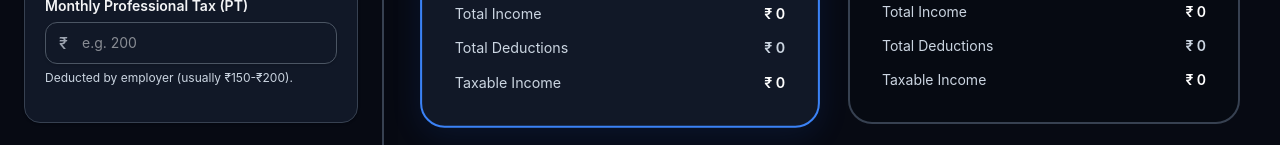
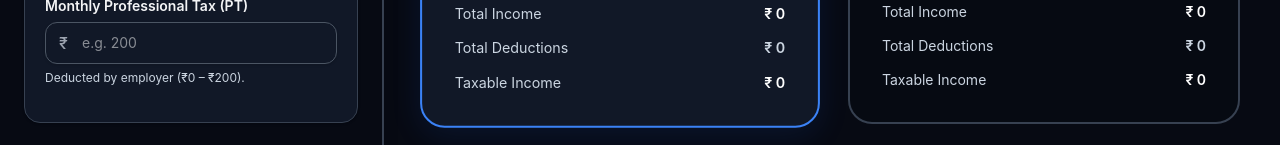
Before and after one commit to chandeshwar-prasad/tax-regime-analyzer, a React (Vite) app: page / in a window 1280 px wide. Shown: the part 570-715 px from the top of the page. Built offline with nearby package versions, Linux system fonts and the light colour scheme.

Commit message:
fix: update pt description text to ₹0 - ₹200

```diff
--- a/src/components/Sidebar.jsx
+++ b/src/components/Sidebar.jsx
@@ -147,7 +147,7 @@ export default function Sidebar() {
             value={data.pt}
             onChange={handleNumChange}
             placeholder="e.g. 200"
-            desc="Deducted by employer (usually ₹150-₹200)."
+            desc="Deducted by employer (₹0 – ₹200)."
           />
         </Section>
 
```
